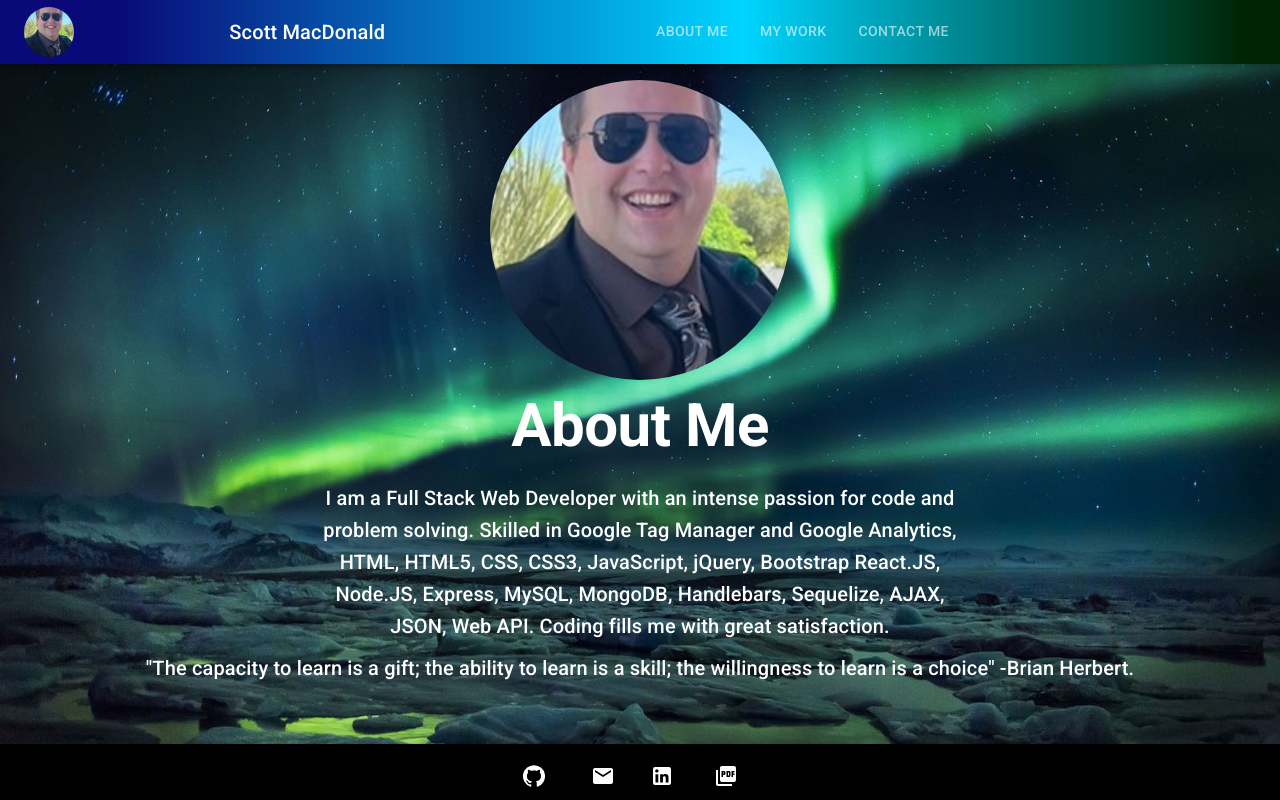
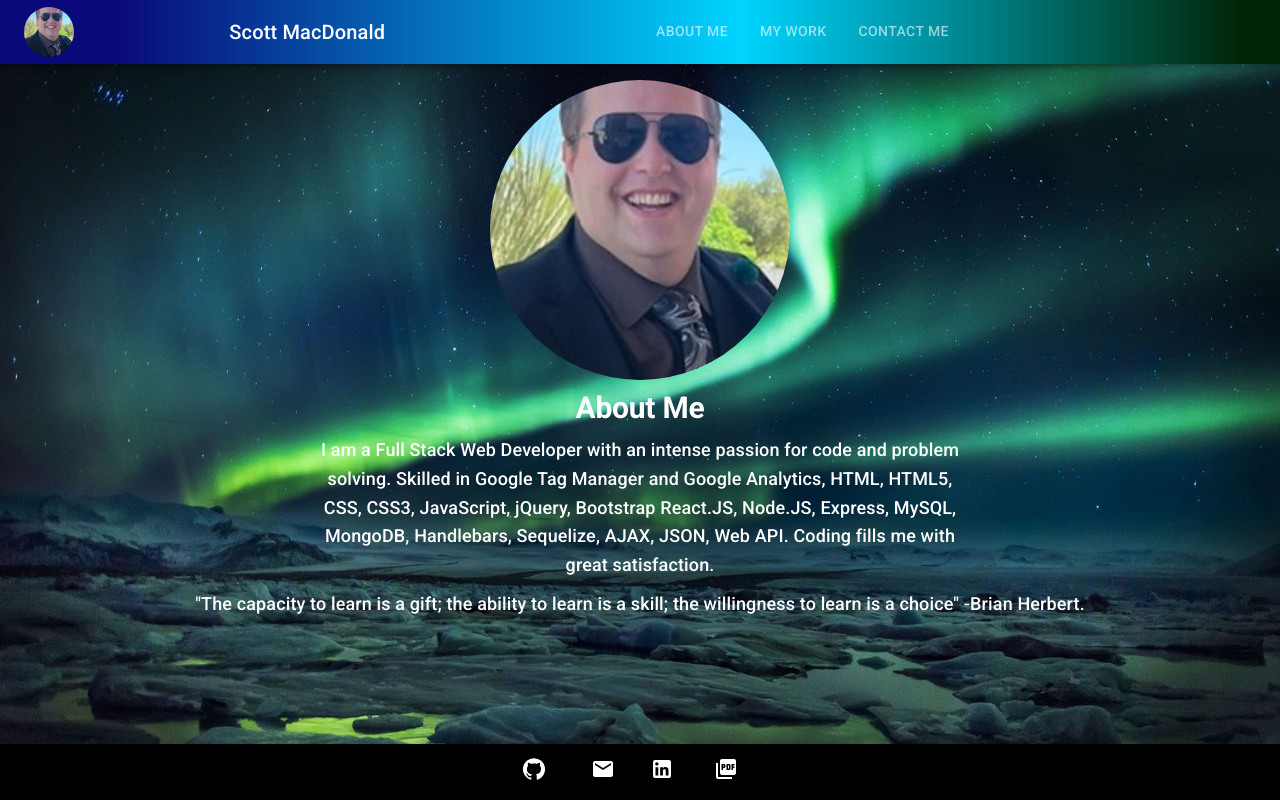
Before and after one commit to BigMacD-WebDesign/portfolioRemake, a React (Create React App) app: page / in a window 1280 px wide. Built offline with nearby package versions, Linux system fonts and the light colour scheme.

Commit message:
Styling changes on AboutMe page

```diff
--- a/src/components/AboutMe.js
+++ b/src/components/AboutMe.js
@@ -28,7 +28,7 @@ const AboutMe = () => {
           <Grid item xs={12} md={12}>
             <Typography
               variant="h2"
-              style={{ color: "white", paddingTop: 10, fontWeight: "bold" }}
+              style={{ color: "white", paddingTop: 10, fontWeight: "bold", fontSize: '30px' }}
             >
               About Me
             </Typography>
@@ -39,6 +39,7 @@ const AboutMe = () => {
               color: "white",
               paddingTop: 20,
               fontWeight: "bold",
+              fontSize: '18px'
             }}
           >
             I am a Full Stack Web Developer with an intense passion for code and
@@ -73,7 +74,7 @@ const AboutMe = () => {
           <Grid item xs={12} md={12}>
             <Typography
               variant="h2"
-              style={{ color: "white", paddingTop: 10, fontWeight: "bold" }}
+              style={{ color: "white", paddingTop: 10, fontWeight: "bold", fontSize: 30 }}
             >
               About Me
             </Typography>
@@ -88,7 +89,8 @@ const AboutMe = () => {
               variant="h6"
               style={{
                 color: "white",
-                paddingTop: 20,
+                paddingTop: 10,
+                fontSize: 18
               }}
             >
               I am a Full Stack Web Developer with an intense passion for code
@@ -99,7 +101,7 @@ const AboutMe = () => {
             </Typography>
           </Grid>
           <Grid item xs={12} md={12}>
-            <Typography variant="h6" style={{ color: "white", paddingTop: 10 }}>
+            <Typography variant="h6" style={{ color: "white", paddingTop: 10, fontSize: 18 }}>
               "The capacity to learn is a gift; the ability to learn is a skill;
               the willingness to learn is a choice" -Brian Herbert.
             </Typography>
--- a/src/components/Footer/Footer.js
+++ b/src/components/Footer/Footer.js
@@ -63,7 +63,7 @@ const Footer = () => {
             </Link>
           </>
         ) : (
-          <Grid sx={{ placeItems: "center" }} container>
+          <Grid sx={{ placeItems: "center", marginTop: '-15px' }} container>
             <Link href="https://github.com/BigMacD-WebDesign" target="_blank">
               <Button sx={{ color: "white" }}>
                 <GitHubIcon
```
Also changed, not shown: src/components/PortfolioCard/PortfolioCard.js (added, +33 -0 lines).
